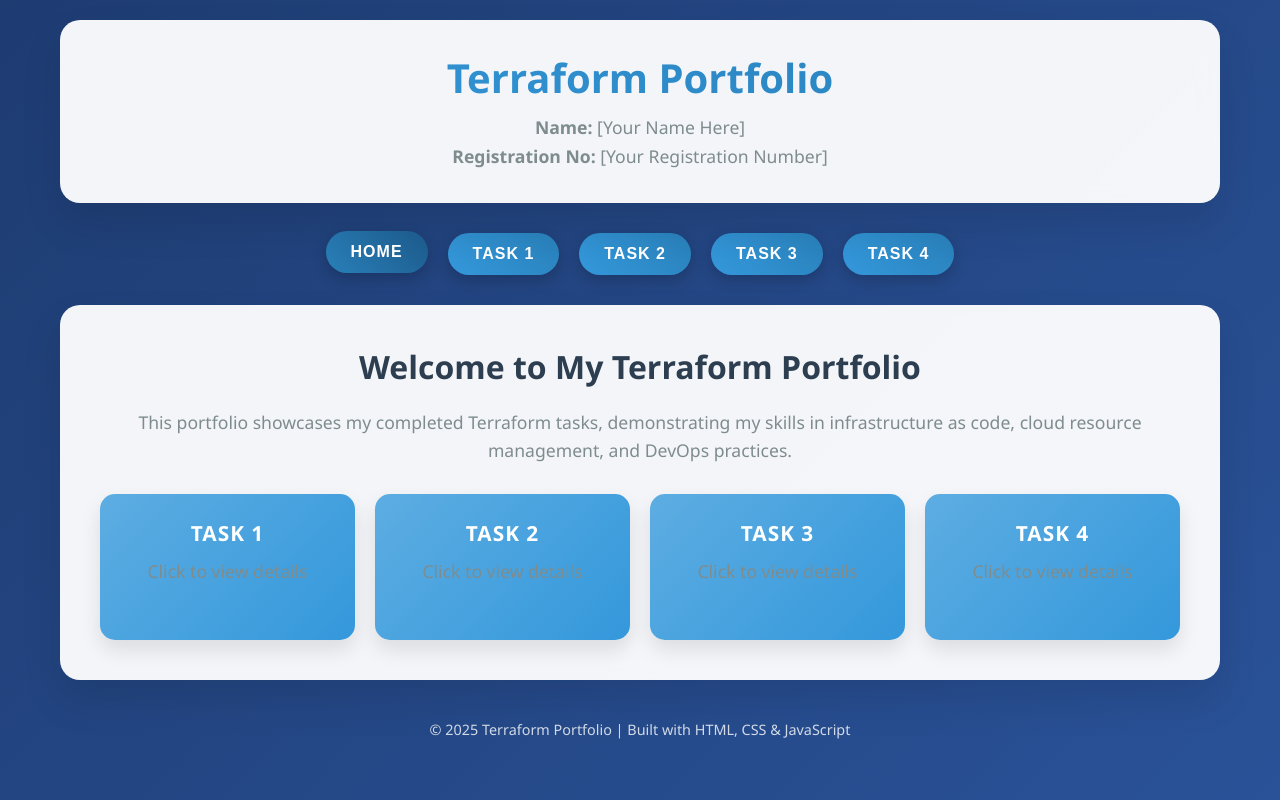
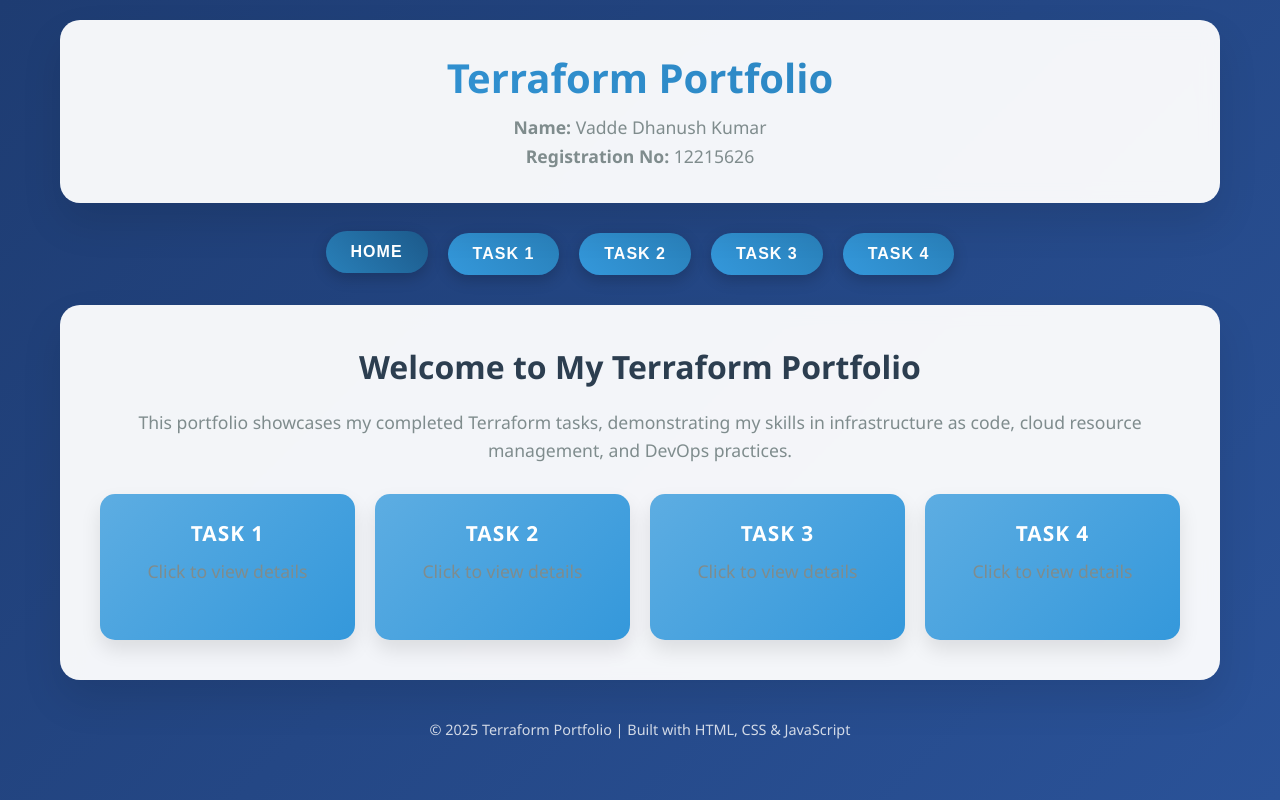
Before and after one commit to dhanush-kumar-vadde/terraform_tasks, a plain HTML site: page index.html in a window 1280 px wide. Drawn offline with Linux system fonts and the light colour scheme.

Commit message:
Update index.html

```diff
--- a/index.html
+++ b/index.html
@@ -242,8 +242,8 @@
     <div class="container">
         <div class="header">
             <h1>Terraform Portfolio</h1>
-            <p><strong>Name:</strong> [Your Name Here]</p>
-            <p><strong>Registration No:</strong> [Your Registration Number]</p>
+            <p><strong>Name:</strong> Vadde Dhanush Kumar</p>
+            <p><strong>Registration No:</strong> 12215626</p>
         </div>
 
         <div class="nav">
```
